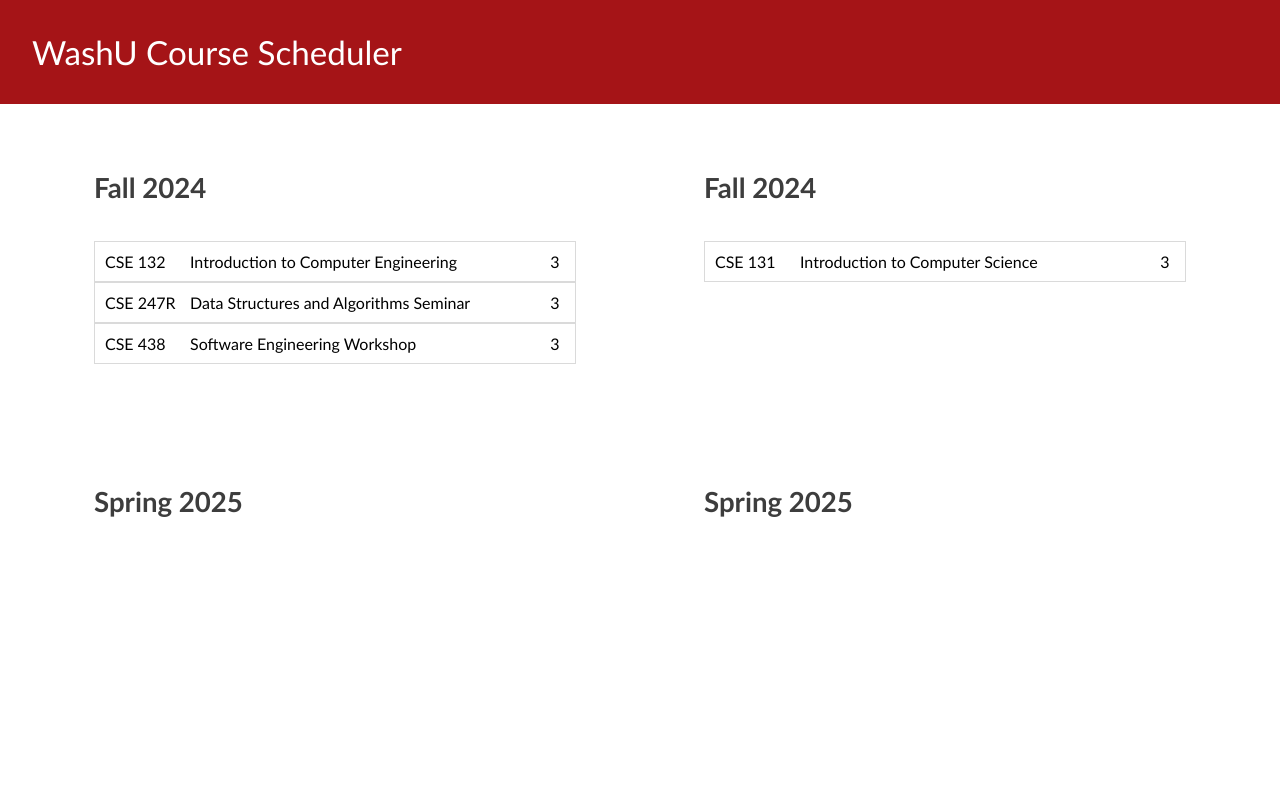
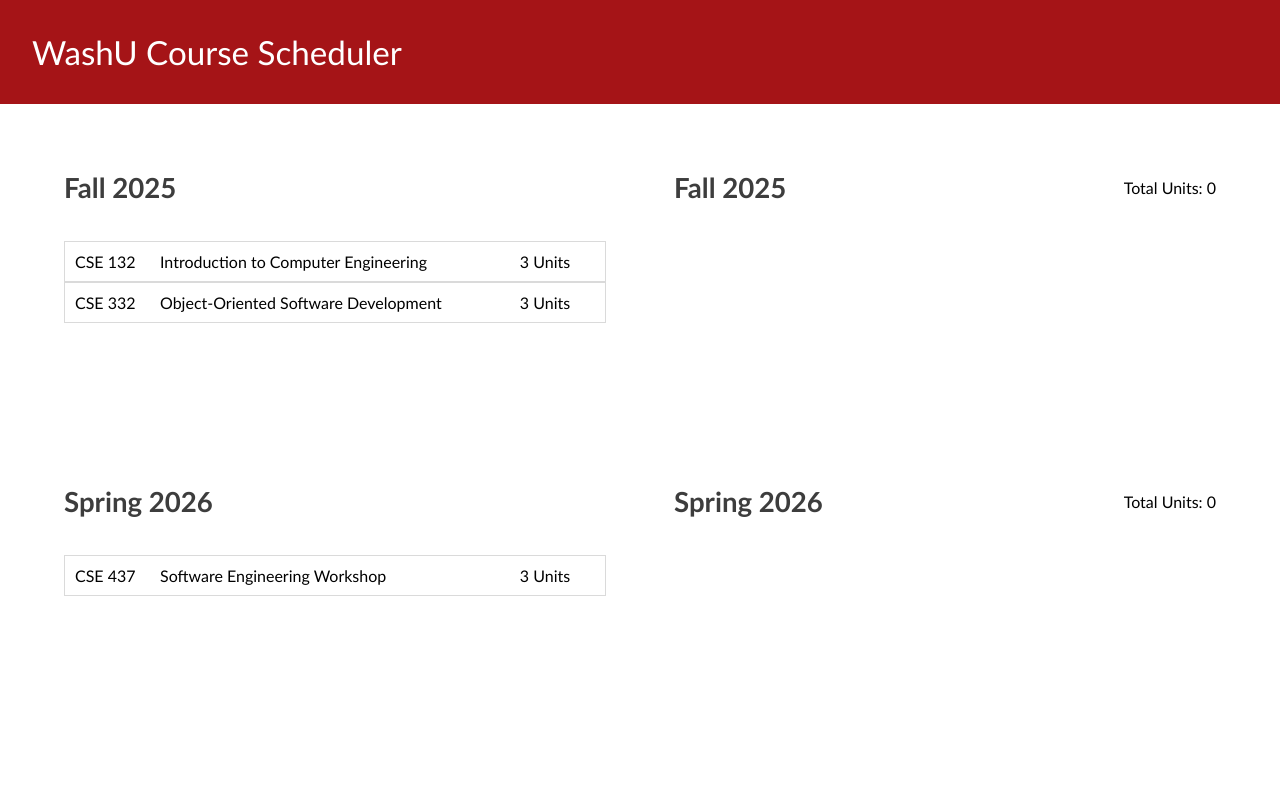
Before and after one commit to CSE437s/FL24-project-group-9, a React (Vite) app in the folder frontend/: page /scheduler in a window 1280 px wide. Shown: the top 800 px of the page. Built offline with nearby package versions, Linux system fonts and the light colour scheme.

Commit message:
add undo button in scheduler

```diff
--- a/frontend/src/components/ScheduleDraggable.tsx
+++ b/frontend/src/components/ScheduleDraggable.tsx
@@ -5,9 +5,21 @@
 interface ScheduleDraggableProps {
   courses: Course[];
   droppableId: string;
+  handleUndo: (courseId: string, termId: string) => void;
 }
 
-export const ScheduleDraggable: React.FC<ScheduleDraggableProps> = ({courses, droppableId}) => {
+export const ScheduleDraggable: React.FC<ScheduleDraggableProps> = ({courses, droppableId, handleUndo}) => {
+  const canUndo = droppableId.indexOf('selected') !== -1;
+
+  const handleUndoClick = (course: Course) => {
+    if (!canUndo) {
+      return;
+    }
+
+    const selectedTermId = droppableId.split('-')[1];
+    handleUndo(course.id, selectedTermId);
+  }
+
   return (
     <Droppable droppableId={droppableId}>
       {(provided) => (
@@ -16,7 +28,10 @@
               <Draggable key={course.id} draggableId={course.id.toString()} index={index}>
                 {(provided) => (
                   <div ref={provided.innerRef} {...provided.draggableProps} {...provided.dragHandleProps}>
-                    <ScheduleRow course={course} />
+                    <ScheduleRow
+                      course={course}
+                      canUndo={canUndo}
+                      handleUndoClick={handleUndoClick}/>
                   </div>
                 )}
               </Draggable>
--- a/frontend/src/components/ScheduleRow.tsx
+++ b/frontend/src/components/ScheduleRow.tsx
@@ -2,14 +2,21 @@
 
 interface ScheduleRowProps {
   course: Course;
+  canUndo?: boolean;
+  handleUndoClick?: (course: Course) => void;
 }
 
-export const ScheduleRow: React.FC<ScheduleRowProps> = ({course}) => {
+export const ScheduleRow: React.FC<ScheduleRowProps> = ({course, canUndo, handleUndoClick}) => {
   return (
     <div className="schedule-row">
+      {canUndo &&
+        <div className="undo-button" onClick={() => handleUndoClick && handleUndoClick(course)}>
+          <svg xmlns="http://www.w3.org/2000/svg" viewBox="0 0 448 512"><path d="M9.4 233.4c-12.5 12.5-12.5 32.8 0 45.3l160 160c12.5 12.5 32.8 12.5 45.3 0s12.5-32.8 0-45.3L109.2 288 416 288c17.7 0 32-14.3 32-32s-14.3-32-32-32l-306.7 0L214.6 118.6c12.5-12.5 12.5-32.8 0-45.3s-32.8-12.5-45.3 0l-160 160z"/></svg>
+        </div>
+      }
       <div>{course.department} {course.code}</div>
       <div>{course.title}</div>
-      <div>{course.credits}</div>
+      <div>{course.credits} Units</div>
     </div>
   );
 }
--- a/frontend/src/components/SchedulerComponent.css
+++ b/frontend/src/components/SchedulerComponent.css
@@ -7,26 +7,42 @@
 .schedule-row {
   box-sizing: border-box;
   display: flex;
-  width: 482px;
+  min-width: 522px;
   gap: 5px;
   padding: 10px;
   border: var(--border-size) var(--border-table) solid;
 }
 
-.schedule-row div:nth-child(1) {
+.schedule-row .undo-button {
+  display: flex;
+  align-items: center;
+}
+
+.schedule-row svg {
+  cursor: pointer;
+  width: 14px;
+}
+
+.schedule-row div:nth-last-child(3) {
   width: 80px;
 }
 
-.schedule-row div:nth-child(2) {
+.schedule-row div:nth-last-child(2) {
   width: 350px;
 }
 
-.schedule-row div:nth-child(3) {
-  width: 20px;
+.schedule-row div:last-child {
+  width: 60px;
   text-align: center;
 }
 
 .schedule-draggable {
   min-height: calc(5 * 41.5px);
-  width: 482px;
+  min-width: 542px;
 }
+
+.term-header {
+  display: flex;
+  justify-content: space-between;
+  align-items: center;
+}
--- a/frontend/src/components/SchedulerComponent.tsx
+++ b/frontend/src/components/SchedulerComponent.tsx
@@ -1,4 +1,4 @@
-import { Course } from '../models/Course'
+import { Term } from '../models/Course'
 import { DragDropContext, DropResult } from "react-beautiful-dnd";
 import { useEffect, useState } from 'react';
 import StudentAPI from '../services/StudentAPI';
@@ -6,58 +6,106 @@
 import './SchedulerComponent.css'
 
 export const ScheduleBlock = () => {
-  const [recommended, setRecommended] = useState<Course[]>([]);
-  const [selected, setSelected] = useState<Course[]>([]);
+  const [recommendedStatic, setRecommendedStatic] = useState<Term[]>([]);
+  const [recommended, setRecommended] = useState<Term[]>([]);
+  const [selected, setSelected] = useState<Term[]>([]);
 
   useEffect(() => {
     StudentAPI.getStudent().then((student) => {
       setRecommended(student.recommended);
-      setSelected(student.taken.slice(0, 1));
+      setRecommendedStatic(JSON.parse(JSON.stringify(student.recommended)));
+
+      const selectedTerms = student.recommended.map((term) => {
+        return {
+          id: term.id,
+          term: term.term,
+          courses: []
+        };
+      });
+
+      setSelected(selectedTerms);
     });
   }, []);
 
   const handleDragDrop = (result: DropResult) => {
     const { source, destination } = result;
-    console.log(result);
 
-    if (!destination || destination.droppableId !== 'selected-1') {
+    if (!destination || destination.droppableId.indexOf('selected-') === -1) {
       return;
     }
 
-    const sourceCourses = source.droppableId === 'recommended-1' ? recommended : selected;
-    const destinationCourses = destination.droppableId === 'selected-1' ? selected : recommended;
+    const sourceTermId = source.droppableId.split('-')[1];
+    const destinationTermId = destination.droppableId.split('-')[1];
 
-    const [movedCourse] = sourceCourses.splice(source.index, 1);
-    destinationCourses.splice(destination.index, 0, movedCourse);
+    const sourceTerm = source.droppableId.split('-')[0] === 'recommended' ?
+      recommended.find(term => term.id === sourceTermId)
+      : selected.find(term => term.id === sourceTermId);
+    const destinationTerm = selected.find(term => term.id === destinationTermId);
 
-    if (source.droppableId === 'recommended-1') {
-      setRecommended([...sourceCourses]);
-      setSelected([...destinationCourses]);
+    if (!sourceTerm || !destinationTerm) {
+      return;
     }
+
+    const [movedCourse] = sourceTerm.courses.splice(source.index, 1);
+    destinationTerm.courses.splice(destination.index, 0, movedCourse);
+
+    setRecommended([...recommended]);
+    setSelected([...selected]);
   };
+
+  const handleUndo = (courseId: string, termId: string) => {
+    const selectedTerm = selected.find(term => term.id === termId);
+    const courseIndex = selectedTerm?.courses.findIndex(course => course.id === courseId);
+
+    if (!selectedTerm || courseIndex === undefined || courseIndex === -1) {
+      return;
+    }
+
+    const recommendedTerm = recommendedStatic.find(term => term.courses.some(course => course.id === courseId));
+
+    if(!recommendedTerm) {
+      return;
+    }
+    const [removedCourse] = selectedTerm.courses.splice(courseIndex, 1);
+    const destinationTerm = recommended.find(term => term.id === recommendedTerm.id);
+    if(!destinationTerm) {
+      return;
+    }
+
+    destinationTerm.courses.push(removedCourse);
+
+    setRecommended([...recommended]);
+    setSelected([...selected]);
+  }
+
+  const getTotalUnits = (term: Term) => {
+    return term.courses.reduce((acc, course) => acc + course.credits, 0);
+  }
 
   return (
     <div className="schedule-block">
       <DragDropContext onDragEnd={handleDragDrop}>
         <div className="recommended-block">
-          <h4>Fall 2024</h4>
-          <ScheduleDraggable courses={recommended} droppableId="recommended-1" />
-          <h4>Spring 2025</h4>
-          <ScheduleDraggable courses={[]} droppableId="recommended-2" />
-          <h4>Fall 2025</h4>
-          <ScheduleDraggable courses={[]} droppableId="recommended-3" />
-          <h4>Spring 2026</h4>
-          <ScheduleDraggable courses={[]} droppableId="recommended-4" />
+          {recommended.map((term) => (
+            <div key={term.id}>
+              <h4>{term.term}</h4>
+              <ScheduleDraggable
+                courses={term.courses}
+                droppableId={`recommended-${term.id}`}
+                handleUndo={handleUndo} />
+            </div>
+          ))}
         </div>
         <div className="selected-block">
-          <h4>Fall 2024</h4>
-          <ScheduleDraggable courses={selected} droppableId="selected-1"/>
-          <h4>Spring 2025</h4>
-          <ScheduleDraggable courses={[]} droppableId="recommended-2" />
-          <h4>Fall 2025</h4>
-          <ScheduleDraggable courses={[]} droppableId="recommended-2" />
-          <h4>Spring 2026</h4>
-          <ScheduleDraggable courses={[]} droppableId="recommended-2" />
+          {selected.map((term) => (
+            <div key={term.id}>
+              <div className="term-header"><h4>{term.term}</h4><span>Total Units: {getTotalUnits(term)}</span></div>
+              <ScheduleDraggable
+                courses={term.courses}
+                droppableId={`selected-${term.id}`}
+                handleUndo={handleUndo}/>
+              </div>
+          ))}
         </div>
       </DragDropContext>
     </div>
--- a/frontend/src/models/Student.tsx
+++ b/frontend/src/models/Student.tsx
@@ -1,4 +1,4 @@
-import { Course } from "./Course";
+import { Term } from "./Course";
 
 export type Student = {
   id: string;
@@ -6,6 +6,6 @@
   email: string;
   major: string;
   year: string;
-  taken: Course[];
-  recommended: Course[];
+  taken: Term[];
+  recommended: Term[];
 };
--- a/frontend/src/routes/DashboardPage.tsx
+++ b/frontend/src/routes/DashboardPage.tsx
@@ -1,17 +1,17 @@
 import { useEffect, useState } from "react";
 import HeaderBar from "../components/HeaderBar";
-import { Course } from "../models/Course";
+import { Term } from "../models/Course";
 import StudentAPI from "../services/StudentAPI";
 import { ScheduleRow } from "../components/ScheduleRow";
 
 export default function DashboardPage() {
-  const [courses, setCourses] = useState<Course[]>([]);
-  const [recommendations, setRecommendations] = useState<Course[]>([]);
+  const [taken, setTaken] = useState<Term[]>([]);
+  const [recommended, setRecommended] = useState<Term[]>([]);
 
   useEffect(() => {
     StudentAPI.getStudent().then((student) => {
-      setCourses(student.taken);
-      setRecommendations(student.recommended);
+      setTaken(student.taken);
+      setRecommended(student.recommended);
     });
   }, []);
 
@@ -20,12 +20,22 @@
       <HeaderBar />
       <div>
         <h3>Courses Taken</h3>
-        {courses.map((course) => (
-          <ScheduleRow key={course.id} course={course} />
+        {taken.map((term) => (
+          <div key={term.id}>
+            <h4>{term.term}</h4>
+            {term.courses.map((course) => (
+              <ScheduleRow key={course.id} course={course} />
+            ))}
+          </div>
         ))}
         <h3>Recommended</h3>
-        {recommendations.map((course) => (
-          <ScheduleRow key={course.id} course={course} />
+        {recommended.map((term) => (
+          <div key={term.id}>
+            <h4>{term.term}</h4>
+            {term.courses.map((course) => (
+              <ScheduleRow key={course.id} course={course} />
+            ))}
+          </div>
         ))}
       </div>
     </div>
--- a/frontend/src/services/data/students.json
+++ b/frontend/src/services/data/students.json
@@ -10,11 +10,13 @@
   "taken": [
     {
       "id": "1",
+      "term": "Fall 2024",
+      "courses": [
+        {
+          "id": "1",
           "department": "CSE",
           "code": "131",
           "title": "Introduction to Computer Science",
-      "term": "1",
-      "year": 2023,
           "credits": 3
         },
         {
@@ -22,47 +24,91 @@
           "department": "CSE",
           "code": "247",
           "title": "Data Structures and Algorithms",
-      "term": "1",
-      "year": 2023,
           "credits": 3
+        }
+      ]
     },
+    {
+      "id": "2",
+      "term": "Spring 2025",
+      "courses": [
         {
           "id": "3",
           "department": "CSE",
-      "code": "332",
-      "title": "Object-Oriented Software Development",
-      "term": "2",
-      "year": 2024,
-      "credits": 3
+          "code": "247R",
+          "title": "Data Structures and Algorithms Seminar",
+          "credits": 1
         }
+      ]
+    }
+
   ],
   "recommended": [
+    {
+      "id": "3",
+      "term": "Fall 2025",
+      "courses": [
         {
           "id": "4",
           "department": "CSE",
           "code": "132",
           "title": "Introduction to Computer Engineering",
-      "term": "1",
-      "year": 2024,
           "credits": 3
         },
         {
           "id": "5",
           "department": "CSE",
-      "code": "247R",
-      "title": "Data Structures and Algorithms Seminar",
-      "term": "1",
-      "year": 2024,
+          "code": "332",
+          "title": "Object-Oriented Software Development",
+          "credits": 3
+        }
+      ]
+    },
+    {
+      "id": "4",
+      "term": "Spring 2026",
+      "courses": [
+          {
+            "id": "6",
+            "department": "CSE",
+            "code": "437",
+            "title": "Software Engineering Workshop",
+            "credits": 3
+          }
+      ]
+    },
+    {
+      "id": "5",
+      "term": "Fall 2026",
+      "courses": [
+          {
+            "id": "7",
+            "department": "CSE",
+            "code": "438",
+            "title": "Mobile Application Development",
+            "credits": 3
+          }
+      ]
+    },
+    {
+      "id": "6",
+      "term": "Spring 2027",
+      "courses": [
+          {
+            "id": "8",
+            "department": "CSE",
+            "code": "473",
+            "title": "Introduction to Computer Networks",
             "credits": 3
           },
           {
-      "id": "6",
+            "id": "9",
             "department": "CSE",
-      "code": "438",
-      "title": "Software Engineering Workshop",
-      "term": "2",
-      "year": 2025,
+            "code": "450",
+            "title": "Video Game Programming",
             "credits": 3
           }
       ]
     }
+  ]
+}
```
Also changed, not shown: frontend/src/models/Course.tsx (+6 -2 lines). Lines whose indentation alone changed are shown as unchanged.
